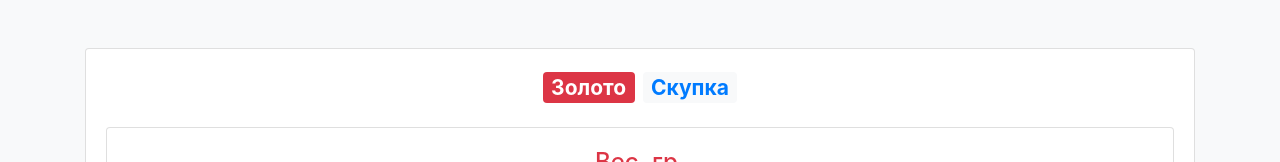
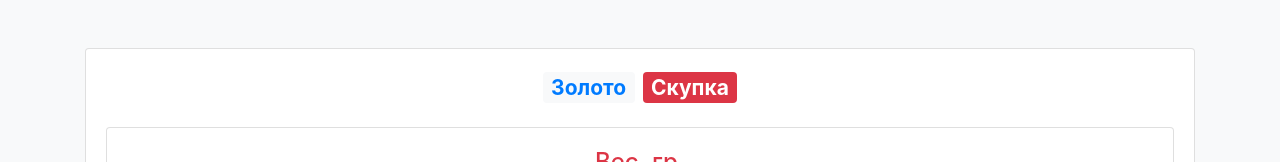
Before and after one commit to begimov/7CalcDemo, a Vue app: page / in a window 1280 px wide. Both pictures are taken after a click on the link "Скупка". Shown: the top 162 px of the page. Built offline with nearby package versions, Linux system fonts and the light colour scheme.

Commit message:
dynamic styles added for calc version selectior

```diff
--- a/src/App.vue
+++ b/src/App.vue
@@ -12,15 +12,27 @@
                   <ul class="list-inline">
                     <li class="list-inline-item">
                       <h3>
-                        <span class="badge badge-danger">
-                          <a href="#" class="text-white" @click.prevent="activeComponent = 'pawnshop'">Золото</a>
+                        <span :class="{
+                            'badge': true,
+                            'badge-danger': activeComponent == 'pawnshop',
+                            'badge-light': activeComponent == 'purchase'
+                          }">
+                          <a href="#"
+                            :class="{'text-white': activeComponent == 'pawnshop'}"
+                            @click.prevent="activeComponent = 'pawnshop'">Золото</a>
                         </span>
                       </h3>
                     </li>
                     <li class="list-inline-item">
                       <h3>
-                        <span class="badge badge-light">
-                          <a href="#" @click.prevent="activeComponent = 'purchase'">Скупка</a>
+                        <span :class="{
+                            'badge': true,
+                            'badge-danger': activeComponent == 'purchase',
+                            'badge-light': activeComponent == 'pawnshop'
+                          }">
+                          <a href="#"
+                            :class="{'text-white': activeComponent == 'purchase'}"
+                            @click.prevent="activeComponent = 'purchase'">Скупка</a>
                         </span>
                       </h3>
                     </li>
--- a/src/components/Calcpurchase.vue
+++ b/src/components/Calcpurchase.vue
@@ -160,7 +160,7 @@ export default {
 <style scoped>
 .goldcontent-enter-active,
 .goldcontent-leave-active {
-  transition: opacity 1s .5s;
+  transition: opacity 1s .25s;
 }
 .goldcontent-enter,
 .goldcontent-leave-to {
@@ -169,7 +169,7 @@ export default {
 
 .total-enter-active,
 .total-leave-active {
-  transition: all 1s ease .75s;
+  transition: all 1s ease .5s;
 }
 .total-enter,
 .total-leave-to {
@@ -179,7 +179,7 @@ export default {
 
 .interestRate-enter-active,
 .interestRate-leave-active {
-  transition: all 1s ease 1s;
+  transition: all 1s ease 0.75s;
 }
 .interestRate-enter,
 .interestRate-leave-to {
@@ -189,7 +189,7 @@ export default {
 
 .dailypayment-enter-active,
 .dailypayment-leave-active {
-  transition: all 1s ease 1.25s;
+  transition: all 1s ease 1s;
 }
 .dailypayment-enter,
 .dailypayment-leave-to {
@@ -199,7 +199,7 @@ export default {
 
 .totalinterest-enter-active,
 .totalinterest-leave-active {
-  transition: all 1s ease 1.5s;
+  transition: all 1s ease 1.25s;
 }
 .totalinterest-enter,
 .totalinterest-leave-to {
```
